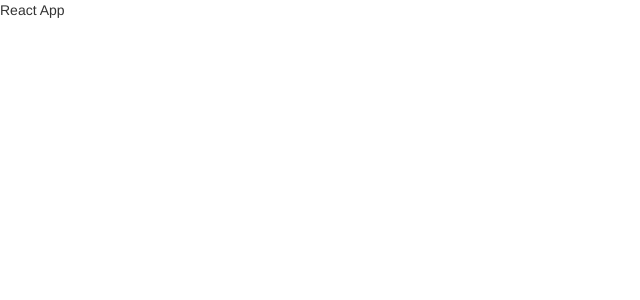
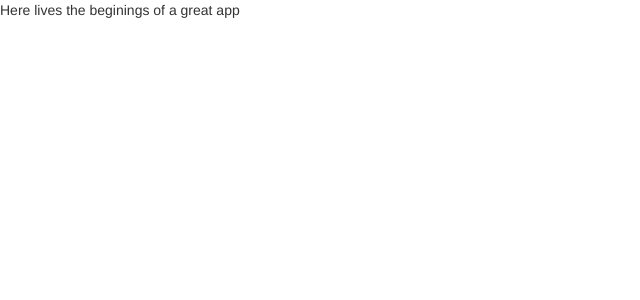
Before and after one commit to Zipcoder/CR-LectureDemo-React-ZipSearch, a React app: page / in a window 1280 px wide. Shown: the top 300 px of the page, without its empty margins (0-640 px from the left). Built offline with nearby package versions, Linux system fonts and the light colour scheme.

Commit message:
Create basic app component and implement

```diff
--- /dev/null
+++ b/src/components/App.js
@@ -0,0 +1,13 @@
+import React from 'react';
+
+class App extends React.Component {
+  render() {
+    return (
+      <div>
+        <p>Here lives the beginings of a great app</p>
+      </div>
+    )
+  }
+}
+
+export default App;
--- a/src/main.js
+++ b/src/main.js
@@ -1,6 +1,6 @@
 " use strict ";
-
+import App from './components/App';
 import React from 'react';
 import ReactDOM from 'react-dom';
 
-ReactDOM.render(<div>React App</div>, document.querySelector("#app"));
+ReactDOM.render(<App />, document.querySelector("#app"));
```
